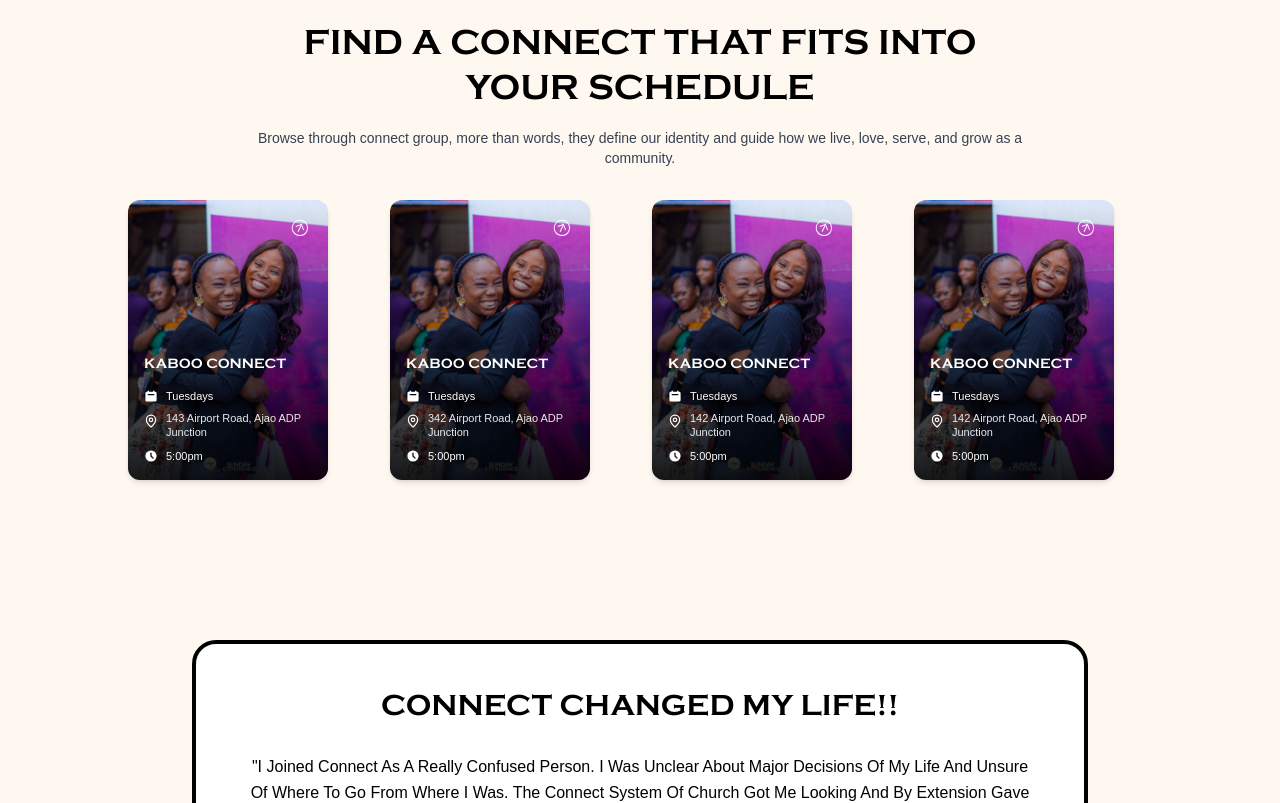
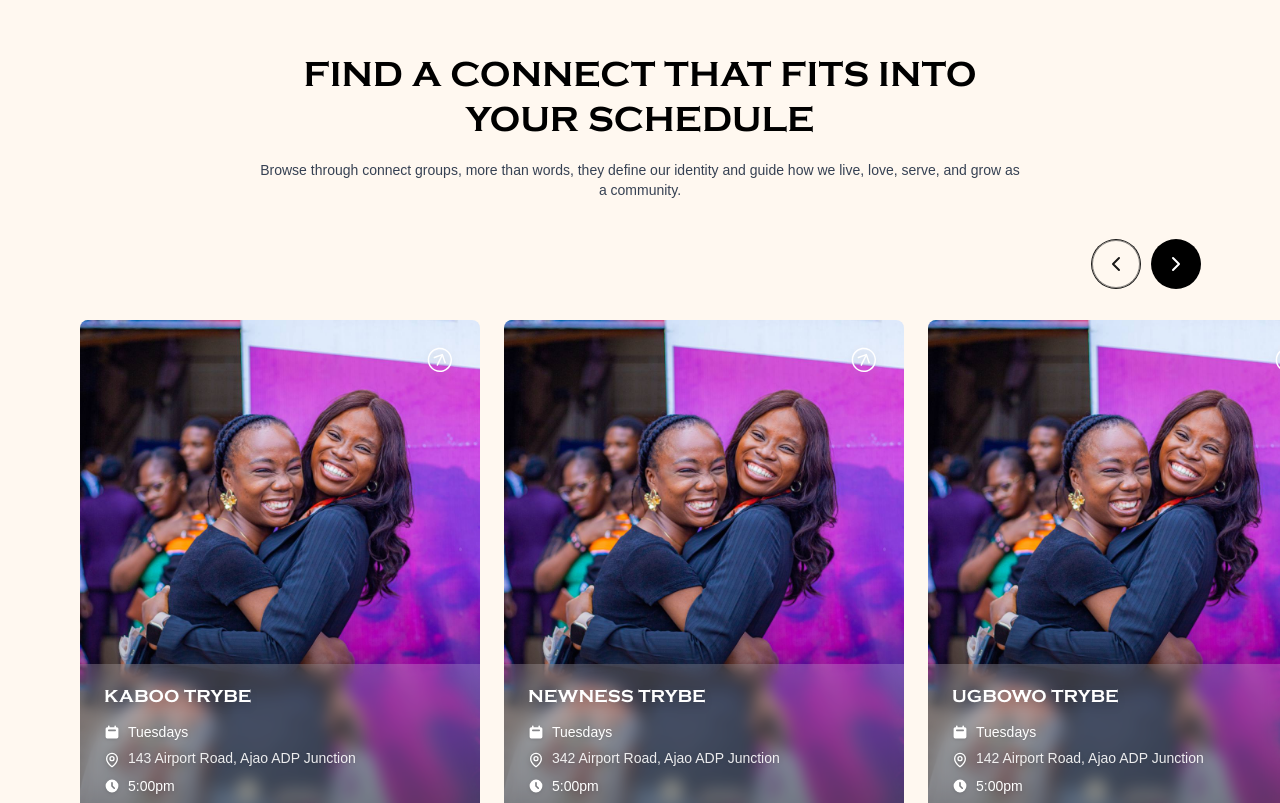
Before and after one commit to dennisdoesports-coder/the-votage-web, a Next.js app: page /connect in a window 1280 px wide. Shown: the part 1780-2583 px from the top of the page. Built offline with nearby package versions, Linux system fonts and the light colour scheme.

Commit message:
feat: implement scrollable carousel for connect groups with navigation buttons

```diff
--- a/components/connect/connect-groups-section.tsx
+++ b/components/connect/connect-groups-section.tsx
@@ -1,60 +1,95 @@
 "use client";
 
-import { Button } from "@/components/ui/button";
 import Image from "next/image";
-import { MapPin, ChevronDown, ChevronUp } from "lucide-react";
-import { useState } from "react";
+import { MapPin, ChevronLeft, ChevronRight } from "lucide-react";
+import { useState, useRef, useEffect } from "react";
+import { motion } from "framer-motion";
 
 export default function ConnectGroupsSection() {
-  const [currentIndex, setCurrentIndex] = useState(0);
+  const scrollContainerRef = useRef<HTMLDivElement>(null);
+  const [canScrollLeft, setCanScrollLeft] = useState(false);
+  const [canScrollRight, setCanScrollRight] = useState(true);
 
   const groups = [
     {
       id: 1,
-      name: "KABOO CONNECT",
+      name: "KABOO TRYBE",
       day: "Tuesdays",
       location: "143 Airport Road, Ajao ADP Junction",
       time: "5:00pm",
     },
     {
       id: 2,
-      name: "KABOO CONNECT",
+      name: "NEWNESS TRYBE",
       day: "Tuesdays",
       location: "342 Airport Road, Ajao ADP Junction",
       time: "5:00pm",
     },
     {
       id: 3,
-      name: "KABOO CONNECT",
+      name: "UGBOWO TRYBE",
       day: "Tuesdays",
       location: "142 Airport Road, Ajao ADP Junction",
       time: "5:00pm",
     },
     {
       id: 4,
-      name: "KABOO CONNECT",
+      name: "KABOO TRYBE",
       day: "Tuesdays",
       location: "142 Airport Road, Ajao ADP Junction",
       time: "5:00pm",
     },
   ];
 
-  const cardsToShow = 4; // Show 4 cards at a time
-  const maxIndex = Math.max(0, groups.length - cardsToShow);
+  const scroll = (direction: 'left' | 'right') => {
+    if (scrollContainerRef.current) {
+      const scrollAmount = 420; // Width of card + gap
+      const currentScroll = scrollContainerRef.current.scrollLeft;
+      const targetScroll = direction === 'left'
+        ? currentScroll - scrollAmount
+        : currentScroll + scrollAmount;
 
-  const handlePrev = () => {
-    setCurrentIndex((prev) => Math.max(0, prev - 1));
+      scrollContainerRef.current.scrollTo({
+        left: targetScroll,
+        behavior: 'smooth'
+      });
+    }
   };
 
-  const handleNext = () => {
-    setCurrentIndex((prev) => Math.min(maxIndex, prev + 1));
+  // Update scroll button states
+  const updateScrollButtons = () => {
+    if (scrollContainerRef.current) {
+      const { scrollLeft, scrollWidth, clientWidth } = scrollContainerRef.current;
+      setCanScrollLeft(scrollLeft > 0);
+      setCanScrollRight(scrollLeft + clientWidth < scrollWidth);
+    }
   };
 
+  useEffect(() => {
+    const container = scrollContainerRef.current;
+    if (container) {
+      // Initial check
+      updateScrollButtons();
+
+      // Listen for scroll events
+      container.addEventListener('scroll', updateScrollButtons, { passive: true });
+
+      // Also check on resize
+      window.addEventListener('resize', updateScrollButtons, { passive: true });
+
+      return () => {
+        container.removeEventListener('scroll', updateScrollButtons);
+        window.removeEventListener('resize', updateScrollButtons);
+      };
+    }
+  }, []);
+
   return (
-    <section className="w-full py-12 md:py-16 px-4 bg-[#FFF8F0]">
-      <div className="max-w-7xl mx-auto">
-        {/* Section Header */}
-        <div className="mb-8">
+    <section className="bg-[#FFF8F0] py-16 lg:py-24 overflow-hidden">
+      <div className="max-w-[1440px] mx-auto px-6 lg:px-20">
+
+        {/* Header with Navigation */}
+        <div className="mb-10">
           <div className="flex items-start justify-between mb-3">
             <div className="flex-1 text-center">
               <h2 className="font-display text-2xl md:text-3xl lg:text-4xl font-black text-black leading-tight uppercase">
@@ -62,86 +97,115 @@ export default function ConnectGroupsSection() {
                 YOUR SCHEDULE
               </h2>
             </div>
-            <div className="flex items-center gap-2 ml-4 md:hidden">
-              <button
-                onClick={handlePrev}
-                disabled={currentIndex === 0}
-                className="p-1.5 hover:bg-white/50 rounded transition-colors disabled:opacity-30 disabled:cursor-not-allowed"
-              >
-                <ChevronUp className="w-4 h-4 text-black" />
-              </button>
-              <button
-                onClick={handleNext}
-                disabled={currentIndex >= maxIndex}
-                className="p-1.5 hover:bg-white/50 rounded transition-colors disabled:opacity-30 disabled:cursor-not-allowed"
-              >
-                <ChevronDown className="w-4 h-4 text-black" />
-              </button>
-            </div>
           </div>
           <p className="font-body text-gray-700 text-xs md:text-sm max-w-3xl mx-auto text-center">
-            Browse through connect group, more than words, they define our identity and guide how we live, love, serve, and grow as a community.
+            Browse through connect groups, more than words, they define our identity and guide how we live, love, serve, and grow as a community.
           </p>
         </div>
 
-        {/* Connect Groups Carousel */}
-        <div className="overflow-hidden md:overflow-visible">
+        {/* Navigation Buttons */}
+        <div className="flex items-center gap-3 justify-end mb-8">
+          <button
+            onClick={() => scroll('left')}
+            disabled={!canScrollLeft}
+            className={`w-12 h-12 rounded-full border border-black/50 flex items-center justify-center transition-colors duration-300 focus:outline-none ring-1 ring-black ${
+              canScrollLeft
+                ? 'bg-black hover:text-white cursor-pointer'
+                : 'opacity-90 cursor-not-allowed'
+            }`}
+            aria-label="Scroll left"
+          >
+            <ChevronLeft className={`w-6 ${
+              canScrollLeft
+                ? 'text-white'
+                : 'text-black'
+            } h-6`} />
+          </button>
+          <button
+            onClick={() => scroll('right')}
+            disabled={!canScrollRight}
+            className={`w-12 h-12 rounded-full border border-black/50 flex items-center justify-center transition-colors duration-300 focus:outline-none ring-1 ring-black ${
+              canScrollRight
+                ? 'bg-black hover:text-white cursor-pointer'
+                : 'opacity-90 cursor-not-allowed'
+            }`}
+            aria-label="Scroll right"
+          >
+            <ChevronRight className={`w-6 ${
+              canScrollRight
+                ? 'text-white'
+                : 'text-black'
+            } h-6`} />
+          </button>
+        </div>
+
+        {/* Scrollable Container */}
         <div
-            className="flex gap-4 md:grid md:grid-cols-4 md:gap-6 md:max-w-5xl md:mx-auto transition-transform duration-500 ease-out md:transition-none"
-            style={{
-              transform: `translateX(-${currentIndex * (200 + 16)}px)`,
-            }}
+          ref={scrollContainerRef}
+          className="flex gap-6 overflow-x-auto pb-8 -mx-6 px-6 lg:-mx-20 lg:px-20 scrollbar-hide snap-x snap-mandatory"
+          style={{ scrollbarWidth: 'none', msOverflowStyle: 'none' }}
         >
-            {groups.map((group) => (
-              <div key={group.id} className="relative rounded-xl w-[200px] flex-shrink-0 overflow-hidden shadow-md group cursor-pointer">
+          {groups.map((group, index) => (
+            <motion.div
+              key={group.id}
+              initial={{ opacity: 0, x: 50 }}
+              whileInView={{ opacity: 1, x: 0 }}
+              viewport={{ once: true }}
+              transition={{ delay: index * 0.1, duration: 0.5 }}
+              className="relative flex-shrink-0 w-[85vw] md:w-[400px] h-[500px] rounded-lg overflow-hidden group cursor-pointer snap-center"
+            >
               {/* Background Image */}
-                <div className="relative w-full h-[280px]">
+              <div className="absolute inset-0">
                 <Image
                   src="/img/connect-images.png"
                   alt={group.name}
                   fill
-                    className="object-cover"
+                  className="object-cover transition-transform duration-700 group-hover:scale-110"
                 />
+              </div>
 
-                  {/* Arrow Icon */}
-                  <button className="absolute top-3 right-3 hover:opacity-80 transition-opacity z-10">
-                    <svg className="w-8 h-8 text-white" viewBox="0 0 94 94" fill="none" xmlns="http://www.w3.org/2000/svg">
+              {/* Arrow Icon - Larger and more visible */}
+              <button className="absolute top-4 right-4 hover:opacity-80 transition-opacity z-10">
+                <svg className="w-12 h-12 text-white drop-shadow-lg" viewBox="0 0 94 94" fill="none" xmlns="http://www.w3.org/2000/svg">
                   <path d="M36.3959 68.1616C24.5383 62.4535 19.5664 48.2515 25.2745 36.3938C30.9826 24.5362 45.1847 19.5643 57.0423 25.2724C68.8999 30.9805 73.8718 45.1826 68.1637 57.0402C62.4556 68.8978 48.2535 73.8698 36.3959 68.1616ZM55.8278 27.7953C45.3578 22.7552 32.8375 27.1383 27.7974 37.6083C22.7572 48.0784 27.1404 60.5986 37.6104 65.6388C48.0804 70.6789 60.6007 66.2957 65.6408 55.8257C70.681 45.3557 66.2978 32.8354 55.8278 27.7953Z" fill="currentColor"/>
                   <path d="M56.1551 53.9013L50.7252 38.3911L35.215 43.821L34.2992 41.2048L52.4255 34.859L58.7713 52.9854L56.1551 53.9013Z" fill="currentColor"/>
                   <path d="M50.3145 36.0176L52.8373 37.2321L42.5142 58.6767L39.9913 57.4622L50.3145 36.0176Z" fill="currentColor"/>
                 </svg>
               </button>
 
-                  {/* Dark Gradient Overlay at Bottom */}
-                  <div className="absolute inset-0 bg-gradient-to-t from-black/90 via-black/50 to-transparent"></div>
+              {/* Subtle Gradient Overlay */}
+              <div className="absolute inset-0 bg-gradient-to-t from-black/60 via-transparent to-transparent" />
 
-                  {/* Content Overlay */}
-                  <div className="absolute bottom-0 left-0 right-0 p-4">
-                    <h3 className="font-display text-white font-black mb-3 text-sm uppercase leading-tight">{group.name}</h3>
+              {/* Content with backdrop */}
+              <div className="absolute bottom-0 left-0 right-0">
+                {/* Transparent glass backdrop behind text */}
+                <div className="bg-white/20 backdrop-blur-sm p-6">
+                  <h3 className="font-display text-white font-black mb-3 text-lg uppercase leading-tight drop-shadow-lg">
+                    {group.name}
+                  </h3>
 
                   <div className="space-y-2">
                     <div className="flex items-center gap-2">
-                        <svg className="w-3.5 h-3.5 text-white flex-shrink-0" fill="currentColor" viewBox="0 0 20 20">
+                      <svg className="w-4 h-4 text-white flex-shrink-0 drop-shadow" fill="currentColor" viewBox="0 0 20 20">
                         <path fillRule="evenodd" d="M6 2a1 1 0 00-1 1v1H4a2 2 0 00-2 2v10a2 2 0 002 2h12a2 2 0 002-2V6a2 2 0 00-2-2h-1V3a1 1 0 10-2 0v1H7V3a1 1 0 00-1-1zm0 5a1 1 0 000 2h8a1 1 0 100-2H6z" clipRule="evenodd" />
                       </svg>
-                        <p className="font-body text-white text-[11px]">{group.day}</p>
+                      <p className="font-body text-white text-sm drop-shadow">{group.day}</p>
                     </div>
                     <div className="flex items-start gap-2">
-                        <MapPin className="w-3.5 h-3.5 text-white flex-shrink-0 mt-0.5" />
-                        <p className="font-body text-white/90 text-[11px] leading-tight">{group.location}</p>
+                      <MapPin className="w-4 h-4 text-white flex-shrink-0 mt-0.5 drop-shadow" />
+                      <p className="font-body text-white/90 text-sm leading-tight drop-shadow">{group.location}</p>
                     </div>
                     <div className="flex items-center gap-2">
-                        <svg className="w-3.5 h-3.5 text-white flex-shrink-0" fill="currentColor" viewBox="0 0 20 20">
+                      <svg className="w-4 h-4 text-white flex-shrink-0 drop-shadow" fill="currentColor" viewBox="0 0 20 20">
                         <path fillRule="evenodd" d="M10 18a8 8 0 100-16 8 8 0 000 16zm1-12a1 1 0 10-2 0v4a1 1 0 00.293.707l2.828 2.829a1 1 0 101.415-1.415L11 9.586V6z" clipRule="evenodd" />
                       </svg>
-                        <p className="font-body text-white text-[11px]">{group.time}</p>
+                      <p className="font-body text-white text-sm drop-shadow">{group.time}</p>
                     </div>
                   </div>
                 </div>
               </div>
-              </div>
+            </motion.div>
           ))}
-          </div>
         </div>
       </div>
     </section>
```
Lines whose indentation alone changed are shown as unchanged.
